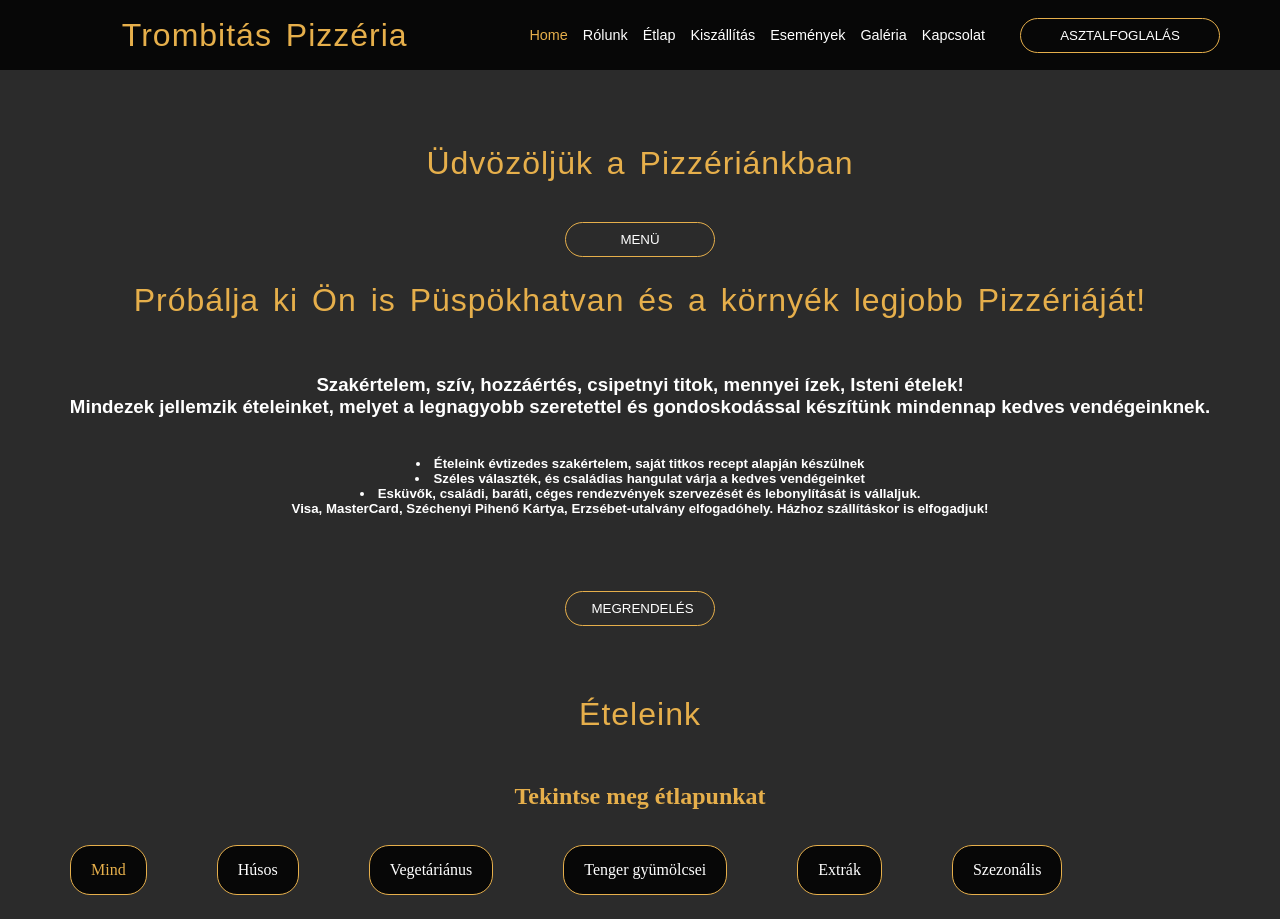
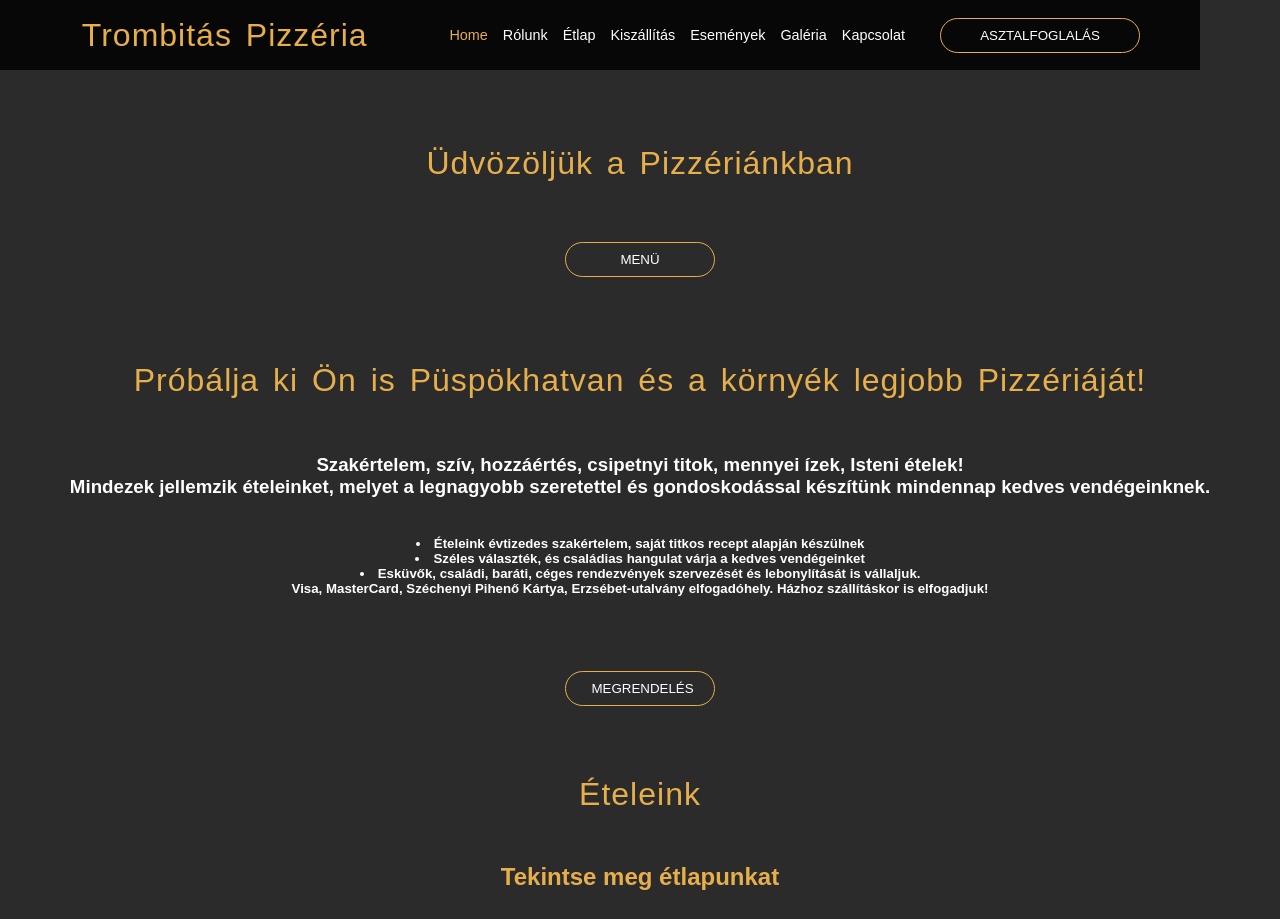
Before and after one commit to Vica1975/Vica1975PizzaCode.github.io, a plain HTML site: page index.html in a window 1280 px wide. Shown: the top 919 px of the page. Drawn offline with Linux system fonts and the light colour scheme.

Commit message:
has been added.

```diff
--- a/css/style.css
+++ b/css/style.css
@@ -1,10 +1,15 @@
 * {
   margin: 0;
-  padding: 0;
-  box-sizing: border-box;
+  padding: 0px;
+  /*box-sizing: border-box;*/
+}
+html {
+  width:100%
 }
 
 nav {
+  width: 100%;
+  max-width: 1200px;
   height: 70px;
   color: white;
   background-color: rgba(0, 0, 0, 0.83);
@@ -83,9 +88,11 @@ h1, h2 {
 
 
 body {
+  width: 100%;
   background-color: rgba(0, 0, 0, 0.83);
+  font-family: Arial, Helvetica, sans-serif;
+}
 
-}
 
 .btn-menu {
   width: 150px;
@@ -97,7 +104,7 @@ body {
   border: 1px solid rgb(230, 175, 75);
   padding: 50 50px;
   position: responsive;
-  /* margin: 20px 60px 60px 60px; */
+  margin: 20px 60px 60px 60px;
 
 
 }
--- a/index.html
+++ b/index.html
@@ -1,5 +1,7 @@
 <!DOCTYPE html>
 <html lang="en">
+
+
 
     <head>
         <meta charset="UTF-8">
@@ -9,8 +11,13 @@
         <title>Document</title>
     </head>
     <header>
+        <div class="container">
+
+            <div class="col-8">
+              <div class="col-2">
                   <nav>
                         <h1 class="logo">Trombitás Pizzéria</h1>
+
                       <ul>
                           <li><a href="#home" class="active">Home</a></li>
                           <li><a href="#rolunk">Rólunk</a></li>
@@ -22,6 +29,11 @@
                       </ul>
                       <button type="submit" class="btn">Asztalfoglalás</button>
                   </nav>
+
+              </div>
+
+            </div>
+        </div>
     </header>
 
     <body>
@@ -115,5 +127,4 @@
             </div>
         </section>
     </body>
-
 </html>
```
Lines whose indentation alone changed are shown as unchanged.
